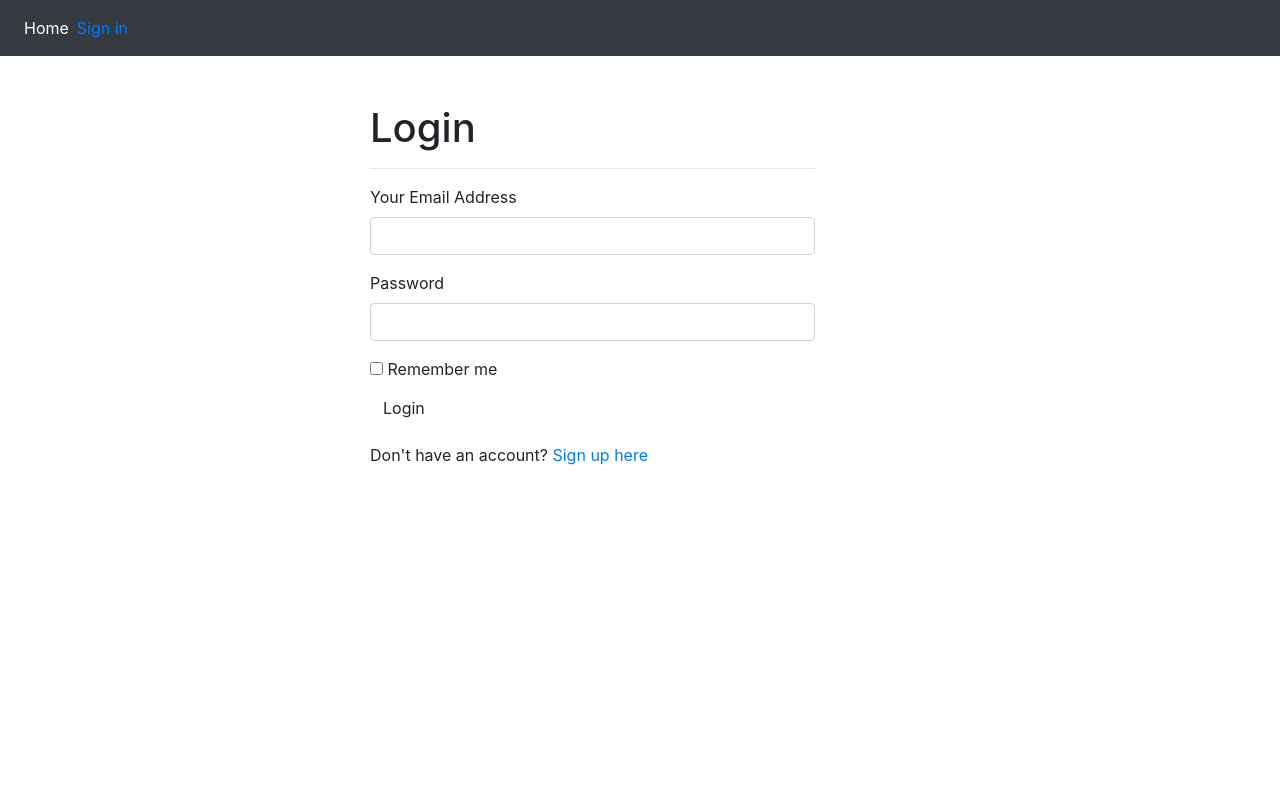
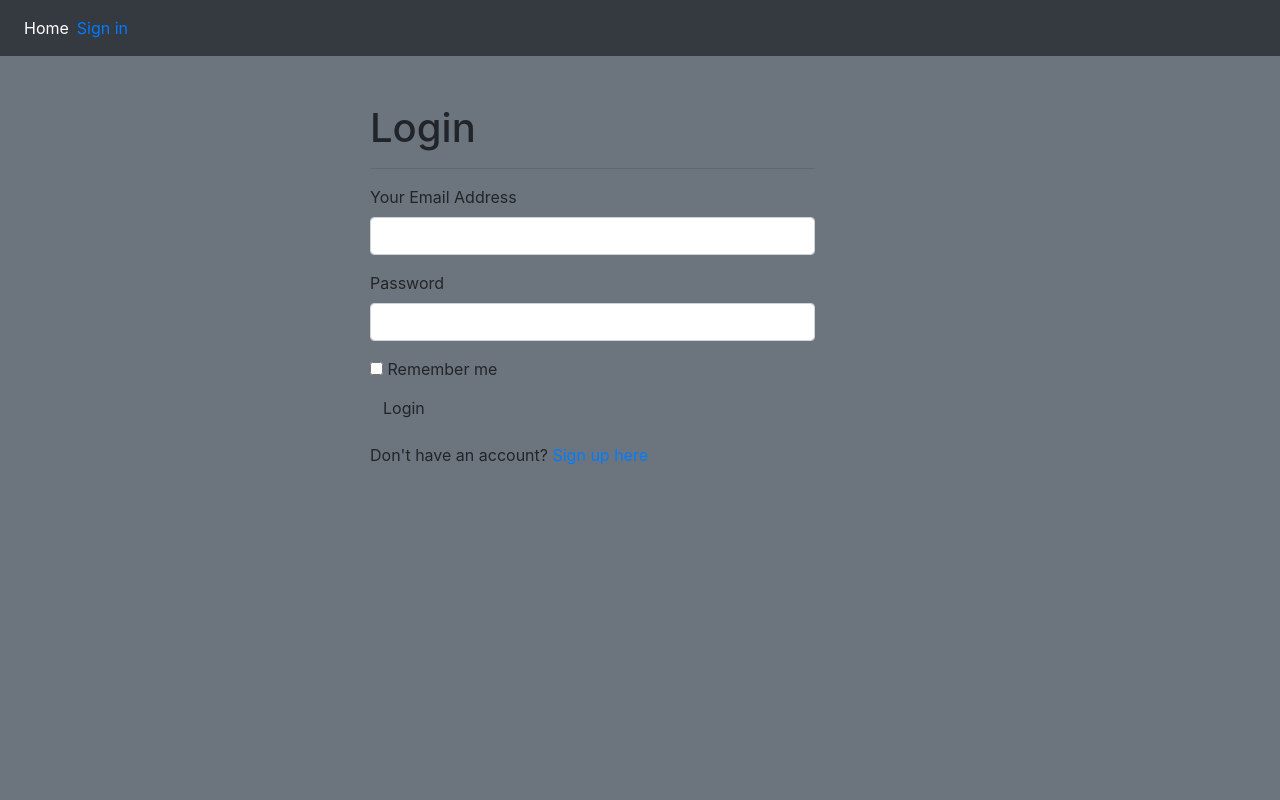
Before and after one commit to Jmos-Mbugua/PitchApp, a Flask app: page /authenticate/login in a window 1280 px wide. Run offline with Flask 2, Linux system fonts and the light colour scheme; some libraries are stand-ins or nearby versions.

Commit message:
add backgrround styles to the body in the layouts file

```diff
--- a/app/templates/base.html
+++ b/app/templates/base.html
@@ -11,7 +11,7 @@
 <link rel="stylesheet" href="https://stackpath.bootstrapcdn.com/bootstrap/4.3.1/css/bootstrap.min.css"
   integrity="sha384-ggOyR0iXCbMQv3Xipma34MD+dH/1fQ784/j6cY/iJTQUOhcWr7x9JvoRxT2MZw1T" crossorigin="anonymous">
 {% endblock %}
-<body>
+<body class="bg-secondary">
 
 
 
```
